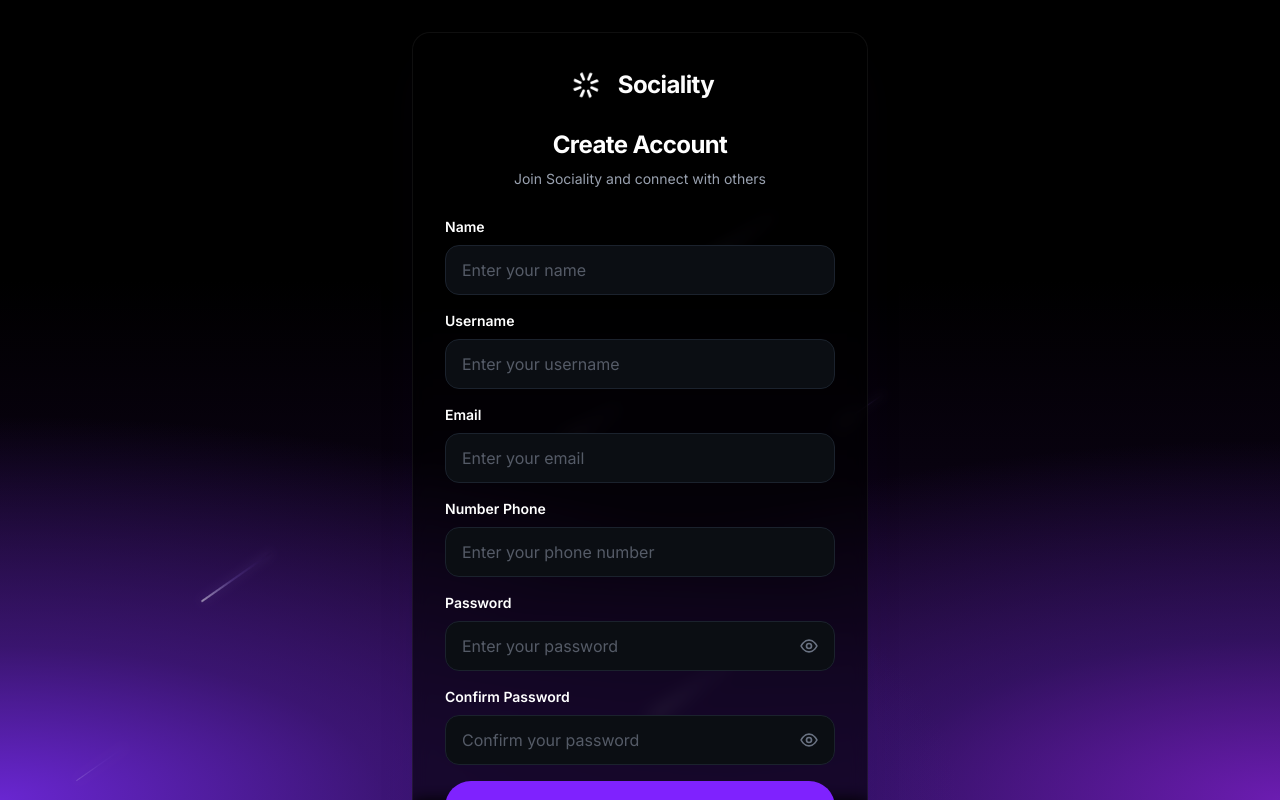
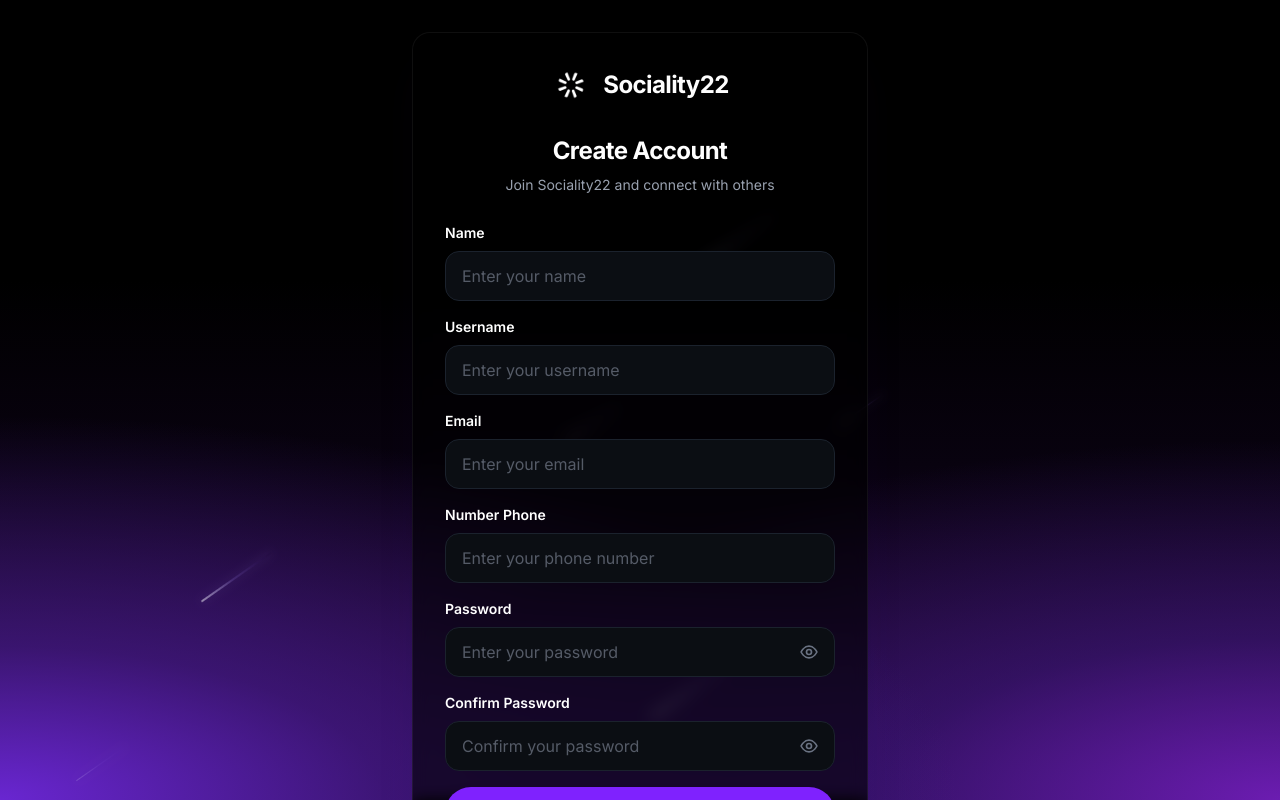
Before and after one commit to smilefathurs/social-media-app, a Next.js app: page /register in a window 1280 px wide. Shown: the top 800 px of the page. Built offline with nearby package versions, Linux system fonts and the light colour scheme; no server answers.

Commit message:
feat: rebrand app to Sociality22

```diff
--- a/src/app/create-post/page.tsx
+++ b/src/app/create-post/page.tsx
@@ -35,7 +35,7 @@ export default function CreatePostPage() {
         <section className='w-full max-w-md rounded-2xl border border-white/10 bg-[#111016] p-6 text-center'>
           <h1 className='text-xl font-bold'>Login diperlukan</h1>
           <p className='mt-2 text-sm leading-6 text-white/55'>
-            Silakan login untuk membuat postingan di Sociality.
+            Silakan login untuk membuat postingan di Sociality22.
           </p>
           <Link
             href='/login'
@@ -70,7 +70,7 @@ export default function CreatePostPage() {
             Bagikan ceritamu
           </h1>
           <p className='mt-2 text-sm leading-6 text-white/50'>
-            Abadikan momen dan bagikan dengan komunitas Sociality.
+            Abadikan momen dan bagikan dengan komunitas Sociality22.
           </p>
         </div>
 
--- a/src/app/layout.tsx
+++ b/src/app/layout.tsx
@@ -16,8 +16,8 @@ const geistMono = Geist_Mono({
 });
 
 export const metadata: Metadata = {
-  title: 'Sociality',
-  description: 'Connect, share, and engage with your community on Sociality.',
+  title: 'Sociality22',
+  description: 'Connect, share, and engage with your community on Sociality22.',
 };
 
 export default function RootLayout({ children }: LayoutProps<'/'>) {
--- a/src/app/login/page.tsx
+++ b/src/app/login/page.tsx
@@ -11,10 +11,14 @@ import { useLoginMutation } from '@/features/auth/auth.hooks';
 
 function SocialityLogo() {
   return (
-    <div className='flex items-center justify-center gap-3'>
+    <Link
+      href='/'
+      aria-label='Sociality22 - Kembali ke Timeline'
+      className='inline-flex items-center justify-center gap-3 rounded-lg transition-opacity hover:opacity-80 focus-visible:outline-none focus-visible:ring-2 focus-visible:ring-purple-500'
+    >
       <Image
         src='/images/sociality-logo.png'
-        alt='Sociality Logo'
+        alt='Sociality22 Logo'
         width={40}
         height={40}
         priority
@@ -22,9 +26,9 @@ function SocialityLogo() {
       />
 
       <span className='text-2xl font-bold tracking-tight text-[#FDFDFD]'>
-        Sociality
+        Sociality22
       </span>
-    </div>
+    </Link>
   );
 }
 
--- a/src/app/register/page.tsx
+++ b/src/app/register/page.tsx
@@ -15,19 +15,23 @@ import { useRegisterMutation } from '@/features/auth/auth.hooks';
 
 function SocialityLogo() {
   return (
-    <div className='flex items-center justify-center gap-3'>
+    <Link
+      href='/'
+      aria-label='Sociality22 - Kembali ke Timeline'
+      className='inline-flex items-center justify-center gap-3 rounded-lg transition-opacity hover:opacity-80 focus-visible:outline-none focus-visible:ring-2 focus-visible:ring-purple-500'
+    >
       <Image
         src='/images/sociality-logo.png'
-        alt='Sociality Logo'
+        alt='Sociality22 Logo'
         width={40}
         height={40}
         priority
         className='h-10 w-10 object-contain'
       />
       <span className='text-2xl font-bold tracking-tight text-[#FDFDFD]'>
-        Sociality
+        Sociality22
       </span>
-    </div>
+    </Link>
   );
 }
 
@@ -181,7 +185,7 @@ export default function RegisterPage() {
             Create Account
           </h1>
           <p className='mt-2 text-sm text-gray-400'>
-            Join Sociality and connect with others
+            Join Sociality22 and connect with others
           </p>
         </header>
 
--- a/src/components/SocialityNavbar.tsx
+++ b/src/components/SocialityNavbar.tsx
@@ -173,7 +173,7 @@ export default function SocialityNavbar({
               }
             }}
             className='relative z-50 flex shrink-0 items-center gap-2.5'
-            aria-label='Sociality Home'
+            aria-label='Sociality22 Home'
           >
             <Image
               src='/images/sociality-logo.png'
@@ -184,7 +184,7 @@ export default function SocialityNavbar({
               className='size-10 shrink-0 object-contain'
             />
             <span className='text-xl font-bold tracking-tight text-white'>
-              Sociality
+              Sociality22
             </span>
           </Link>
 
```
